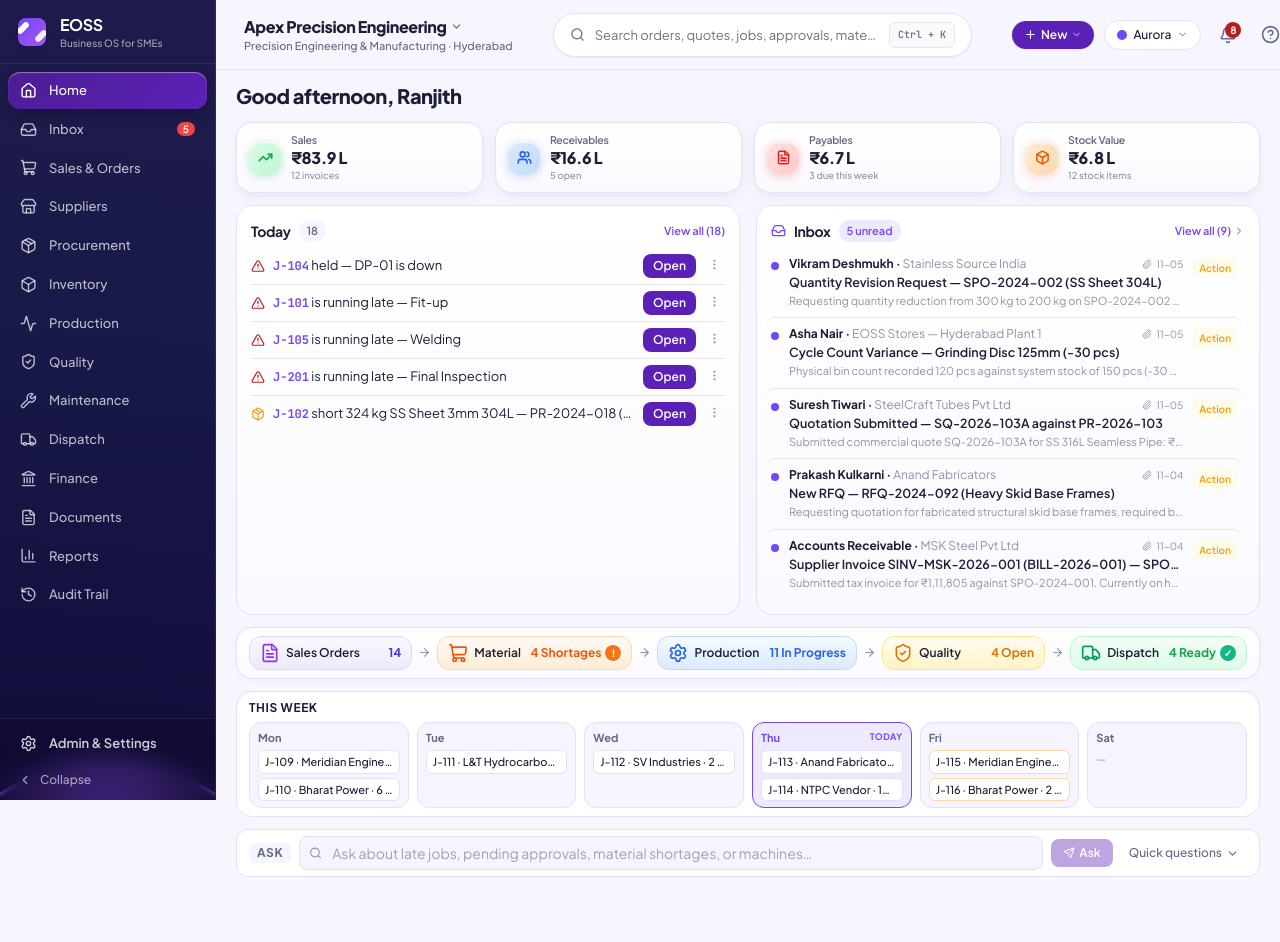
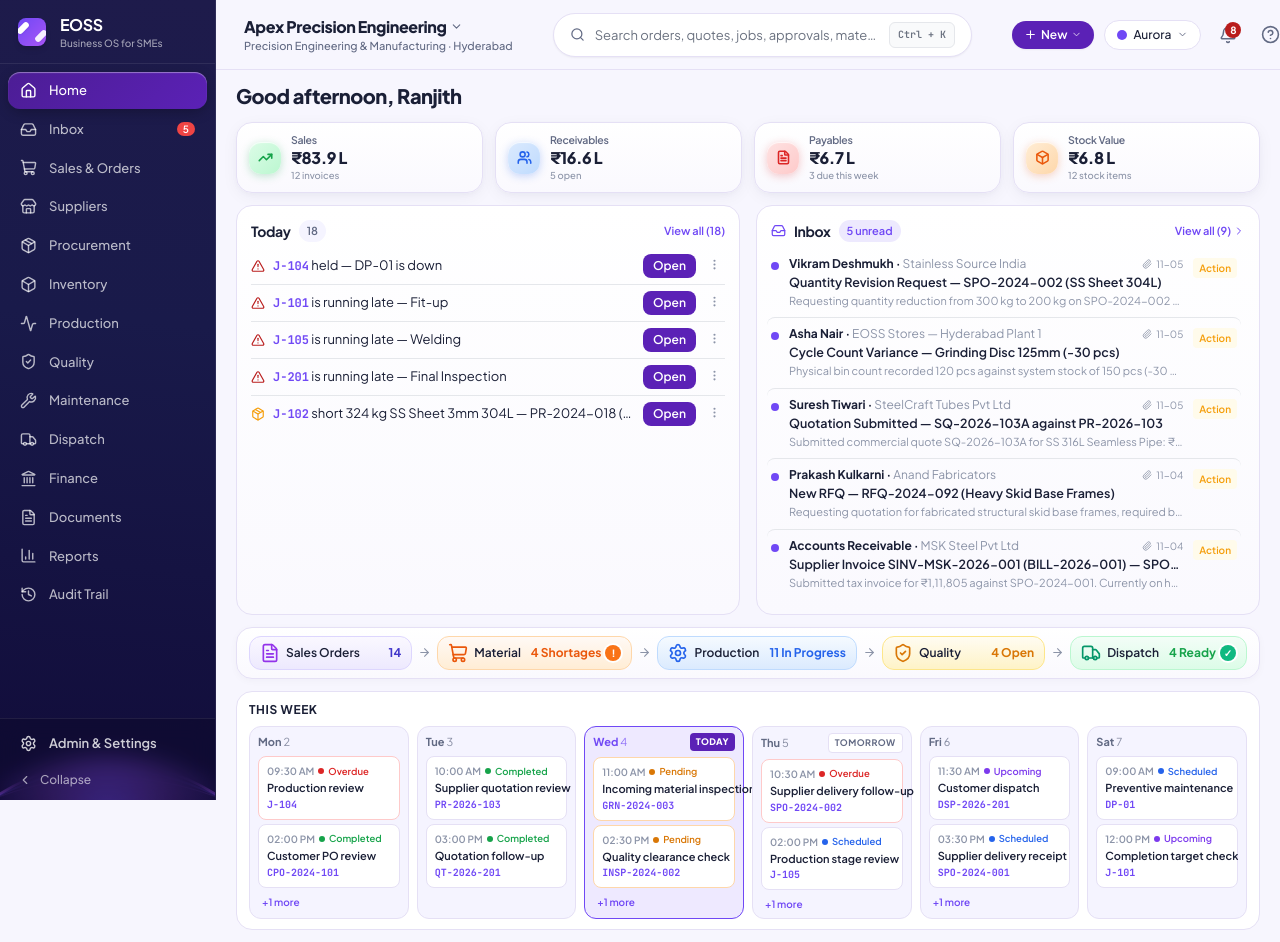
Before and after one commit to ranjithkodakandla/EOSS, a React (Vite) app: page / in a window 1280 px wide. Shown: the top 942 px of the page. Before the commit the page ends 889 px from the top, so only its background shows below. Built offline with nearby package versions, Linux system fonts and the light colour scheme.

Commit message:
Populate Home This Week section with deterministic linked activities and dynamic TODAY/TOMORROW highlighting

```diff
--- a/src/components/home/HomeStrip.tsx
+++ b/src/components/home/HomeStrip.tsx
@@ -1,17 +1,26 @@
-import React from 'react';
+import React, { useMemo, useState } from 'react';
 import { useNavigate } from 'react-router-dom';
 import { useStore } from '../../store';
-import { DEMO_NOW } from '../../data/seed';
-import { buildAttentionItems, isAttentionHidden } from '../../domain/attentionItems';
-import { computeProductionStatus } from '../../domain/productionStatus';
-import type { Dispatch, Job } from '../../types';
+import {
+  buildWeeklyActivities,
+  type WeeklyActivity,
+  type WeeklyActivityStatus,
+} from '../../domain/weeklyActivities';
 
-const DAY = ['Sun', 'Mon', 'Tue', 'Wed', 'Thu', 'Fri', 'Sat'];
-const TOP_ATTENTION = 4;
+const WEEKDAYS = ['Mon', 'Tue', 'Wed', 'Thu', 'Fri', 'Sat'] as const;
 
-function parseDay(iso: string) {
-  const [y, m, d] = iso.slice(0, 10).split('-').map(Number);
-  return new Date(y, m - 1, d);
+const STATUS_STYLE: Record<WeeklyActivityStatus, { dot: string; label: string; border?: string }> = {
+  completed: { dot: '#16A34A', label: 'Completed' },
+  scheduled: { dot: '#2563EB', label: 'Scheduled' },
+  upcoming: { dot: '#7C3AED', label: 'Upcoming' },
+  pending: { dot: '#D97706', label: 'Pending', border: 'var(--warning-light, #FED7AA)' },
+  overdue: { dot: '#DC2626', label: 'Overdue', border: 'var(--error-light, #FECACA)' },
+};
+
+function mondayOf(d: Date) {
+  const x = new Date(d.getFullYear(), d.getMonth(), d.getDate());
+  x.setDate(x.getDate() - ((x.getDay() + 6) % 7));
+  return x;
 }
 
 function isoDay(d: Date) {
@@ -20,147 +29,164 @@ function isoDay(d: Date) {
   return `${d.getFullYear()}-${m}-${day}`;
 }
 
-function mondayOf(d: Date) {
-  const x = new Date(d.getFullYear(), d.getMonth(), d.getDate());
-  x.setDate(x.getDate() - ((x.getDay() + 6) % 7));
-  return x;
-}
-
-function shortParty(name: string) {
-  return name.split(' ').slice(0, 2).join(' ');
-}
-
-function topAttentionIds(now: Date) {
-  const s = useStore.getState();
-  const items = buildAttentionItems({
-    jobs: s.jobs,
-    jobBlockers: s.jobBlockers,
-    jobMaterialReqs: s.jobMaterialReqs,
-    inventory: s.inventory,
-    materials: s.materials,
-    assets: s.assets,
-    meterReadings: s.meterReadings,
-    maintenanceEvents: s.maintenanceEvents,
-    inspections: s.inspections,
-    ncrs: s.ncrs,
-    documents: s.documents,
-    qualityReleases: s.qualityReleases,
-    dispatches: s.dispatches,
-    purchaseReqs: s.purchaseReqs,
-    approvalRequests: s.approvalRequests,
-  }, now).filter(item => !isAttentionHidden(item.id, now)).slice(0, TOP_ATTENTION);
-  const ids = new Set<string>();
-  for (const item of items) {
-    item.recordPath.split(/[/?=&]/).forEach(bit => { if (bit) ids.add(bit); });
-    const job = item.text.match(/\b(J-\d+)\b/);
-    if (job) ids.add(job[1]);
-  }
-  return ids;
-}
-
-function shipTone(job: Job, now: Date) {
-  const risk = computeProductionStatus(job, now).risk;
-  return job.hasBlocker || risk === 'at_risk' || risk === 'delayed' || risk === 'blocked' ? 'risk' : 'ok';
-}
-
-function dispatchTone(dsp: Dispatch, job: Job | undefined, now: Date) {
-  if (job && job.status !== 'complete' && shipTone(job, now) === 'risk') return 'risk' as const;
-  if (dsp.status === 'delivered' || dsp.status === 'dispatched' || dsp.status === 'in_transit' || dsp.status === 'ready' || dsp.status === 'pending_docs') return 'ok' as const;
-  return 'risk' as const;
-}
-
 export default function HomeStrip() {
   const navigate = useNavigate();
-  const { jobs, dispatches } = useStore();
-  const now = parseDay(DEMO_NOW);
-  const skip = topAttentionIds(now);
-  const start = mondayOf(now);
-  const today = isoDay(now);
+  const store = useStore();
+  const [expandedDays, setExpandedDays] = useState<Record<number, boolean>>({});
 
-  const days = Array.from({ length: 6 }, (_, i) => {
-    const d = new Date(start);
-    d.setDate(start.getDate() + i);
+  // Always use the browser's local date for dynamic TODAY / TOMORROW highlighting
+  const now = new Date();
+  const todayKey = isoDay(now);
+  const tomorrowDate = new Date(now.getFullYear(), now.getMonth(), now.getDate() + 1);
+  const tomorrowKey = isoDay(tomorrowDate);
+  const monday = mondayOf(now);
+
+  const allActivities = useMemo(() => buildWeeklyActivities({
+    jobs: store.jobs,
+    purchaseReqs: store.purchaseReqs,
+    supplierPos: store.supplierPos,
+    grns: store.grns,
+    inspections: store.inspections,
+    dispatches: store.dispatches,
+    invoices: store.invoices,
+    supplierBills: store.supplierBills,
+    assets: store.assets,
+    quotations: store.quotations,
+    customerPos: store.customerPos,
+  }), [
+    store.jobs, store.purchaseReqs, store.supplierPos, store.grns,
+    store.inspections, store.dispatches, store.invoices, store.supplierBills,
+    store.assets, store.quotations, store.customerPos,
+  ]);
+
+  const days = WEEKDAYS.map((label, idx) => {
+    const d = new Date(monday);
+    d.setDate(monday.getDate() + idx);
     const key = isoDay(d);
-    const departures: { id: string; text: string; path: string; tone: 'ok' | 'risk' }[] = [];
-    for (const dsp of dispatches) {
-      if ((dsp.dispatchDate || '').slice(0, 10) !== key) continue;
-      const jobNo = dsp.jobNumber ?? dsp.jobs?.[0];
-      if (jobNo && skip.has(jobNo)) continue;
-      const job = jobs.find(j => j.jobNumber === jobNo || j.id === jobNo);
-      const uom = job?.stages[job.stages.length - 1]?.uom ?? 'units';
-      departures.push({
-        id: dsp.id,
-        text: `${jobNo ?? dsp.dispatchNumber} · ${shortParty(dsp.customerName)} · ${dsp.totalQty} ${uom}`,
-        path: job ? `/jobs/${job.id}` : `/dispatch/${dsp.id}`,
-        tone: dispatchTone(dsp, job, now),
-      });
-    }
-    for (const job of jobs) {
-      if ((job.plannedEnd || '').slice(0, 10) !== key) continue;
-      if (job.status === 'cancelled' || skip.has(job.id) || skip.has(job.jobNumber)) continue;
-      if (dispatches.some(d => (d.dispatchDate || '').slice(0, 10) === key && ((d.jobs ?? []).includes(job.jobNumber) || d.jobId === job.id))) continue;
-      const last = job.stages[job.stages.length - 1];
-      departures.push({
-        id: job.id,
-        text: `${job.jobNumber} · ${shortParty(job.customerName)} · ${last?.inputQty ?? ''} ${last?.uom ?? ''}`.trim(),
-        path: `/jobs/${job.id}`,
-        tone: shipTone(job, now),
-      });
-    }
+    const dayItems = allActivities.filter(a => a.dayIndex === idx);
+    const expanded = Boolean(expandedDays[idx]);
+    const visible = expanded ? dayItems : dayItems.slice(0, 2);
+    const extraCount = expanded ? 0 : Math.max(0, dayItems.length - 2);
     return {
+      idx,
       key,
-      label: DAY[d.getDay()],
-      today: key === today,
-      departures: departures.slice(0, 2),
-      extraCount: Math.max(0, departures.length - 2),
+      label,
+      dateNum: d.getDate(),
+      isToday: key === todayKey,
+      isTomorrow: key === tomorrowKey,
+      visible,
+      extraCount,
+      totalCount: dayItems.length,
+      expanded,
     };
   });
 
+  const renderActivity = (act: WeeklyActivity) => {
+    const st = STATUS_STYLE[act.status];
+    const content = (
+      <>
+        <div className="flex items-center justify-between gap-1">
+          <span className="text-[10px] font-semibold text-[var(--text-3)]">{act.time}</span>
+          <span className="inline-flex items-center gap-1 text-[9.5px] font-semibold" style={{ color: st.dot }}>
+            <span className="w-1.5 h-1.5 rounded-full flex-shrink-0" style={{ background: st.dot }} />
+            {st.label}
+          </span>
+        </div>
+        <div className="text-[11px] font-semibold text-[var(--text)] truncate leading-tight">
+          {act.title}
+        </div>
+        <div className="font-mono text-[10px] font-bold text-[var(--brand)] truncate">
+          {act.ref}
+        </div>
+      </>
+    );
+
+    if (!act.path) {
+      return (
+        <div
+          key={act.id}
+          className="text-left px-2 py-1.5 rounded-lg border flex flex-col gap-0.5"
+          style={{ background: 'var(--surface)', borderColor: st.border ?? 'var(--border)' }}
+        >
+          {content}
+        </div>
+      );
+    }
+
+    return (
+      <button
+        key={act.id}
+        type="button"
+        onClick={() => navigate(act.path!, { state: { from: '/' } })}
+        className="text-left px-2 py-1.5 rounded-lg border flex flex-col gap-0.5 hover:border-[var(--brand)] transition-colors"
+        style={{ background: 'var(--surface)', borderColor: st.border ?? 'var(--border)' }}
+        title={`${act.time} — ${act.title} (${act.ref})`}
+      >
+        {content}
+      </button>
+    );
+  };
+
   return (
     <section
-      className="rounded-2xl border px-3 py-2 flex flex-col"
+      className="rounded-2xl border px-3 py-2.5 flex flex-col"
       style={{ background: 'var(--surface)', borderColor: 'var(--border)' }}
     >
-      <div className="flex items-center justify-between mb-1.5">
+      <div className="flex items-center justify-between mb-2">
         <p className="text-xs font-bold text-[var(--text)] uppercase tracking-wider">This week</p>
       </div>
       <div className="overflow-x-auto">
-        <div className="grid grid-cols-6 gap-2 min-w-[600px] md:min-w-0">
+        <div className="grid grid-cols-6 gap-2 min-w-[720px] md:min-w-0">
           {days.map(day => (
             <div
               key={day.key}
-              className="rounded-xl border px-2 py-1.5 flex flex-col gap-1 min-h-[68px]"
+              className="rounded-xl border px-2 py-1.5 flex flex-col gap-1.5 min-h-[108px]"
               style={{
-                borderColor: day.today ? 'var(--brand)' : 'var(--border)',
-                background: day.today ? 'var(--brand-soft)' : 'var(--surface-2)',
+                borderColor: day.isToday ? 'var(--brand)' : 'var(--border)',
+                background: day.isToday ? 'var(--brand-soft)' : 'var(--surface-2)',
               }}
             >
-              <div className="flex items-center justify-between text-[11px] font-bold">
-                <span style={{ color: day.today ? 'var(--brand)' : 'var(--text-2)' }}>{day.label}</span>
-                {day.today && <span className="text-[9px] uppercase tracking-wider text-[var(--brand)]">Today</span>}
+              <div className="flex items-center justify-between gap-1 text-[11px] font-bold">
+                <span style={{ color: day.isToday ? 'var(--brand)' : 'var(--text-2)' }}>
+                  {day.label} <span className="font-normal opacity-75">{day.dateNum}</span>
+                </span>
+                {day.isToday && (
+                  <span className="text-[9px] font-extrabold uppercase tracking-wider px-1.5 py-0.5 rounded bg-[var(--brand-fill)] text-white">
+                    TODAY
+                  </span>
+                )}
+                {!day.isToday && day.isTomorrow && (
+                  <span
+                    className="text-[9px] font-bold uppercase tracking-wider px-1.5 py-0.5 rounded"
+                    style={{ background: 'var(--surface)', color: 'var(--text-2)', border: '1px solid var(--border)' }}
+                  >
+                    TOMORROW
+                  </span>
+                )}
               </div>
-              {day.departures.length === 0 ? (
-                <span className="text-[11px] text-[var(--text-3)]">—</span>
+
+              {day.visible.length === 0 ? (
+                <span className="text-[11px] text-[var(--text-3)]">No scheduled items</span>
               ) : (
                 <div className="flex flex-col gap-1">
-                  {day.departures.map(dep => (
+                  {day.visible.map(renderActivity)}
+                  {day.extraCount > 0 && (
                     <button
-                      key={dep.id}
                       type="button"
-                      onClick={() => navigate(dep.path)}
-                      className="text-left text-[11px] font-medium px-1.5 py-0.5 rounded-md border truncate hover:border-[var(--brand)]"
-                      style={{
-                        background: 'var(--surface)',
-                        borderColor: dep.tone === 'risk' ? 'var(--warning-light, #FED7AA)' : 'var(--border)',
-                        color: 'var(--text)',
-                      }}
-                      title={dep.text}
+                      onClick={() => setExpandedDays(prev => ({ ...prev, [day.idx]: true }))}
+                      className="text-left text-[10px] font-semibold text-[var(--brand)] hover:underline px-1 pt-0.5"
                     >
-                      {dep.text}
+                      +{day.extraCount} more
                     </button>
-                  ))}
-                  {day.extraCount > 0 && (
-                    <span className="text-[10px] font-semibold text-[var(--text-3)] px-1">+{day.extraCount} more</span>
+                  )}
+                  {day.expanded && day.totalCount > 2 && (
+                    <button
+                      type="button"
+                      onClick={() => setExpandedDays(prev => ({ ...prev, [day.idx]: false }))}
+                      className="text-left text-[10px] font-semibold text-[var(--text-3)] hover:underline px-1 pt-0.5"
+                    >
+                      Show less
+                    </button>
                   )}
                 </div>
               )}
--- /dev/null
+++ b/src/domain/weeklyActivities.ts
@@ -0,0 +1,238 @@
+import type {
+  Asset, CustomerPO, CustomerQuotation, Dispatch, GoodsReceipt,
+  Inspection, Invoice, Job, PurchaseRequisition, SupplierBill, SupplierPO,
+} from '../types';
+
+export type WeeklyActivityStatus = 'completed' | 'scheduled' | 'upcoming' | 'pending' | 'overdue';
+
+export interface WeeklyActivity {
+  id: string;
+  dayIndex: 0 | 1 | 2 | 3 | 4 | 5; // 0 = Mon .. 5 = Sat
+  time: string;
+  title: string;
+  ref: string;
+  module: 'Sales' | 'Procurement' | 'Inventory' | 'Quality' | 'Production' | 'Maintenance' | 'Dispatch' | 'Finance';
+  status: WeeklyActivityStatus;
+  path?: string;
+}
+
+export interface WeeklyActivityStoreSlice {
+  jobs: Job[];
+  purchaseReqs: PurchaseRequisition[];
+  supplierPos: SupplierPO[];
+  grns: GoodsReceipt[];
+  inspections: Inspection[];
+  dispatches: Dispatch[];
+  invoices: Invoice[];
+  supplierBills: SupplierBill[];
+  assets: Asset[];
+  quotations: CustomerQuotation[];
+  customerPos: CustomerPO[];
+}
+
+export function buildWeeklyActivities(store: WeeklyActivityStoreSlice): WeeklyActivity[] {
+  const candidates: Array<{
+    id: string;
+    dayIndex: 0 | 1 | 2 | 3 | 4 | 5;
+    time: string;
+    title: string;
+    ref: string;
+    module: WeeklyActivity['module'];
+    status: WeeklyActivityStatus;
+    path: string;
+    exists: boolean;
+  }> = [
+    // Monday (0)
+    {
+      id: 'wk-mon-1',
+      dayIndex: 0,
+      time: '09:30 AM',
+      title: 'Production review',
+      ref: 'J-104',
+      module: 'Production',
+      status: 'overdue',
+      path: '/jobs/job-104',
+      exists: store.jobs.some(j => j.id === 'job-104'),
+    },
+    {
+      id: 'wk-mon-2',
+      dayIndex: 0,
+      time: '02:00 PM',
+      title: 'Customer PO review',
+      ref: 'CPO-2024-101',
+      module: 'Sales',
+      status: 'completed',
+      path: '/sales/po/cpo-101',
+      exists: store.customerPos.some(p => p.id === 'cpo-101'),
+    },
+    {
+      id: 'wk-mon-3',
+      dayIndex: 0,
+      time: '04:30 PM',
+      title: 'Customer payment due',
+      ref: 'INV-2026-001',
+      module: 'Finance',
+      status: 'pending',
+      path: '/finance/invoice/cinv-001',
+      exists: store.invoices.some(i => i.id === 'cinv-001'),
+    },
+
+    // Tuesday (1)
+    {
+      id: 'wk-tue-1',
+      dayIndex: 1,
+      time: '10:00 AM',
+      title: 'Supplier quotation review',
+      ref: 'PR-2026-103',
+      module: 'Procurement',
+      status: 'completed',
+      path: '/procurement/pr/pr-demo-03',
+      exists: store.purchaseReqs.some(p => p.id === 'pr-demo-03'),
+    },
+    {
+      id: 'wk-tue-2',
+      dayIndex: 1,
+      time: '03:00 PM',
+      title: 'Quotation follow-up',
+      ref: 'QT-2026-201',
+      module: 'Sales',
+      status: 'completed',
+      path: '/sales/quotation/qt-demo-a-r1',
+      exists: store.quotations.some(q => q.id === 'qt-demo-a-r1'),
+    },
+
+    // Wednesday (2)
+    {
+      id: 'wk-wed-1',
+      dayIndex: 2,
+      time: '11:00 AM',
+      title: 'Incoming material inspection',
+      ref: 'GRN-2024-003',
+      module: 'Quality',
+      status: 'pending',
+      path: '/procurement/grn/grn-003',
+      exists: store.grns.some(g => g.id === 'grn-003'),
+    },
+    {
+      id: 'wk-wed-2',
+      dayIndex: 2,
+      time: '02:30 PM',
+      title: 'Quality clearance check',
+      ref: 'INSP-2024-002',
+      module: 'Quality',
+      status: 'pending',
+      path: '/quality/inspection/ins-002',
+      exists: store.inspections.some(i => i.id === 'ins-002'),
+    },
+    {
+      id: 'wk-wed-3',
+      dayIndex: 2,
+      time: '04:00 PM',
+      title: '3-way bill match review',
+      ref: 'BILL-2026-001',
+      module: 'Finance',
+      status: 'pending',
+      path: '/finance/bill/sinv-001',
+      exists: store.supplierBills.some(b => b.id === 'sinv-001'),
+    },
+
+    // Thursday (3)
+    {
+      id: 'wk-thu-1',
+      dayIndex: 3,
+      time: '10:30 AM',
+      title: 'Supplier delivery follow-up',
+      ref: 'SPO-2024-002',
+      module: 'Procurement',
+      status: 'overdue',
+      path: '/procurement/spo/spo-002',
+      exists: store.supplierPos.some(p => p.id === 'spo-002'),
+    },
+    {
+      id: 'wk-thu-2',
+      dayIndex: 3,
+      time: '02:00 PM',
+      title: 'Production stage review',
+      ref: 'J-105',
+      module: 'Production',
+      status: 'scheduled',
+      path: '/jobs/job-105',
+      exists: store.jobs.some(j => j.id === 'job-105'),
+    },
+    {
+      id: 'wk-thu-3',
+      dayIndex: 3,
+      time: '05:00 PM',
+      title: 'PR approval check',
+      ref: 'PR-2026-111',
+      module: 'Procurement',
+      status: 'pending',
+      path: '/procurement/pr/pr-demo-11',
+      exists: store.purchaseReqs.some(p => p.id === 'pr-demo-11'),
+    },
+
+    // Friday (4)
+    {
+      id: 'wk-fri-1',
+      dayIndex: 4,
+      time: '11:30 AM',
+      title: 'Customer dispatch',
+      ref: 'DSP-2026-201',
+      module: 'Dispatch',
+      status: 'upcoming',
+      path: '/dispatch/dsp-demo-201',
+      exists: store.dispatches.some(d => d.id === 'dsp-demo-201'),
+    },
+    {
+      id: 'wk-fri-2',
+      dayIndex: 4,
+      time: '03:30 PM',
+      title: 'Supplier delivery receipt',
+      ref: 'SPO-2024-001',
+      module: 'Inventory',
+      status: 'scheduled',
+      path: '/procurement/spo/spo-001',
+      exists: store.supplierPos.some(p => p.id === 'spo-001'),
+    },
+    {
+      id: 'wk-fri-3',
+      dayIndex: 4,
+      time: '05:00 PM',
+      title: 'Customer receipt follow-up',
+      ref: 'INV-2026-002',
+      module: 'Finance',
+      status: 'upcoming',
+      path: '/finance/invoice/cinv-002',
+      exists: store.invoices.some(i => i.id === 'cinv-002'),
+    },
+
+    // Saturday (5)
+    {
+      id: 'wk-sat-1',
+      dayIndex: 5,
+      time: '09:00 AM',
+      title: 'Preventive maintenance',
+      ref: 'DP-01',
+      module: 'Maintenance',
+      status: 'scheduled',
+      path: '/assets/ast-dp01',
+      exists: store.assets.some(a => a.id === 'ast-dp01'),
+    },
+    {
+      id: 'wk-sat-2',
+      dayIndex: 5,
+      time: '12:00 PM',
+      title: 'Completion target check',
+      ref: 'J-101',
+      module: 'Production',
+      status: 'upcoming',
+      path: '/jobs/job-101',
+      exists: store.jobs.some(j => j.id === 'job-101'),
+    },
+  ];
+
+  return candidates.map(({ exists, path, ...rest }) => ({
+    ...rest,
+    path: exists ? path : undefined,
+  }));
+}
```
